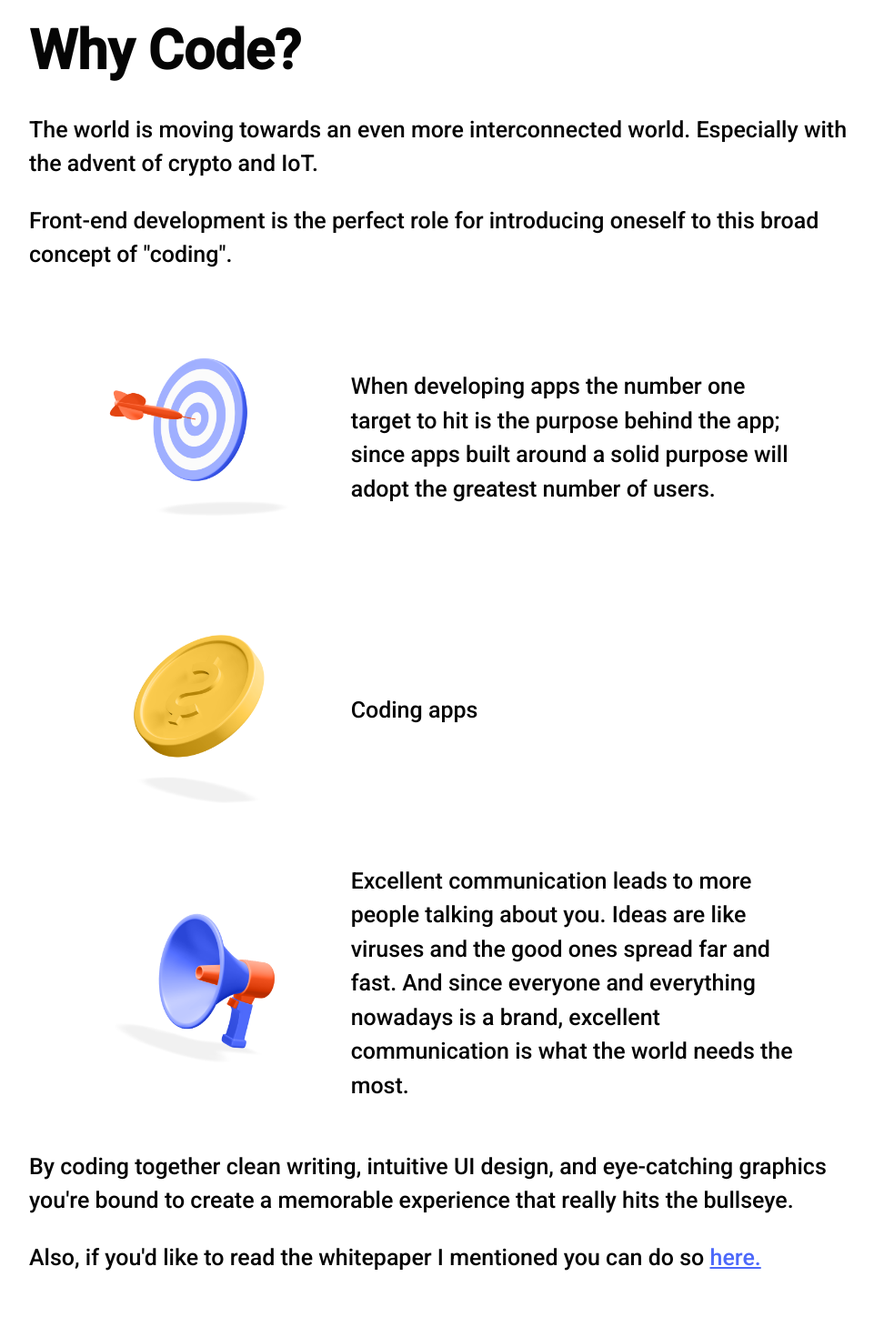
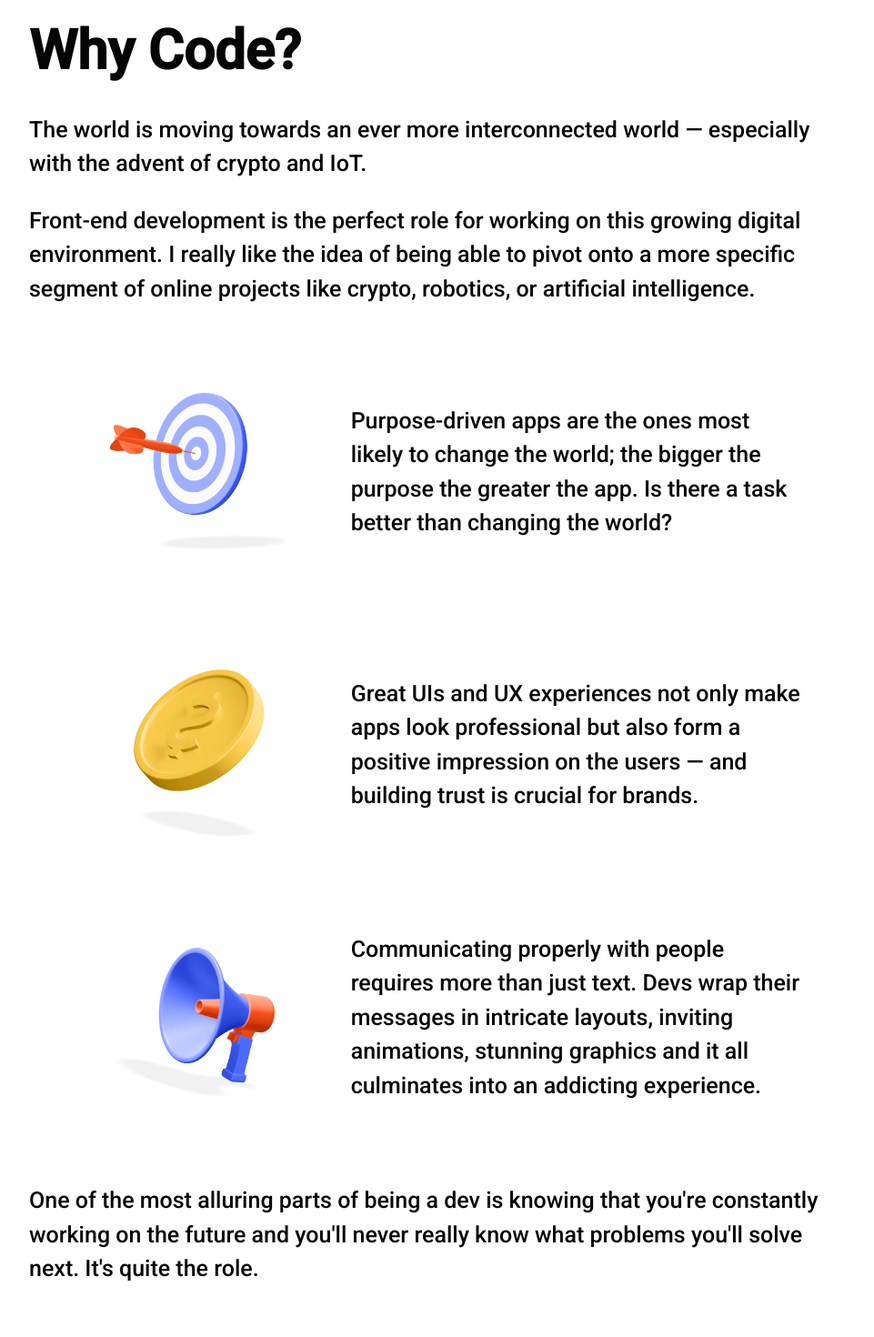
Before and after one commit to adis-tek/adis-tekesic-portfolio-site, a React (Create React App) app: page /about in a window 1280 px wide. Shown: the part 860-2330 px from the top of the page at 91% size, without its empty margins (158-1119 px from the left). Built offline with nearby package versions, Linux system fonts and the light colour scheme.

Commit message:
updated text

```diff
--- a/src/pages/About.js
+++ b/src/pages/About.js
@@ -16,20 +16,29 @@ function About() {
         <AboutContainer>
             <Type src={type} alt="type" />
             <Header>Why Code?</Header>
-            <Main>The world is moving towards an even more interconnected world. Especially with the advent of crypto and IoT.</Main>
-            <Main>Front-end development is the perfect role for introducing oneself to this broad concept of "coding".</Main>
+            <Main>The world is moving towards an ever more interconnected world — especially with the advent of crypto and IoT.</Main>
+            <Main>Front-end development is the perfect role for working on this growing digital environment. I really like the idea of being able to pivot onto a more specific
+                segment of online projects like crypto, robotics, or artificial intelligence.
+            </Main>
                 <IconSection>
                     <Paragraph>
                         <Icon src={dart} alt="dart and board" />
-                        <Text>When developing apps the number one target to hit is the purpose behind the app; since apps built around a solid purpose will adopt the greatest number of users.</Text>
+                        <Text>Purpose-driven apps are the ones most likely to change the world; the bigger the purpose the greater the app.
+                            Is there a task better than changing the world?
+                        </Text>
                     </Paragraph>
                     <Paragraph>
                         <Icon src={coin} alt="money" />
-                        <Text>Coding apps</Text>
+                        <Text>Great UIs and UX experiences not only make apps look professional but also
+                            form a positive impression on the users — and building trust is crucial for brands.
+                        </Text>
                     </Paragraph>
                     <Paragraph>
                         <Icon src={speaker} alt="conversation box" />
-                        <Text>Excellent communication leads to more people talking about you. Ideas are like viruses and the good ones spread far and fast. And since everyone and everything nowadays is a brand, excellent communication is what the world needs the most.</Text>
+                        <Text>Communicating properly with people requires more than just text. Devs wrap their
+                            messages in intricate layouts, inviting animations, stunning graphics and it all
+                            culminates into an addicting experience.
+                        </Text>
                     </Paragraph>
                 </IconSection>
                 <MobileIconSection>
@@ -40,8 +49,9 @@ function About() {
                     <Icon src={speaker} alt="conversation box" />
                     <Text>Excellent communication leads to more people talking about you. Ideas are like viruses and the good ones spread far and fast. And since everyone and everything nowadays is a brand, excellent communication is what the world needs the most.</Text>
                 </MobileIconSection>
-            <Main>By coding together clean writing, intuitive UI design, and eye-catching graphics you're bound to create a memorable experience that really hits the bullseye.</Main>
-            <Main>Also, if you'd like to read the whitepaper I mentioned you can do so <a href={wp}><Highlight>here.</Highlight></a></Main>
+            <Main>One of the most alluring parts of being a dev is knowing that you're constantly working
+                on the future and you'll never really know what problems you'll solve next. It's quite the role.
+            </Main>
         </AboutContainer>
         </motion.div>
     )
--- a/src/pages/Home.js
+++ b/src/pages/Home.js
@@ -18,7 +18,7 @@ function Home() {
             <TextContainer>
             <HeadingText>Hi, I'm Adis</HeadingText>
             <Text>
-            I'm a front-end developer and I've been developing web apps for over a year now.
+            I'm a front-end developer and I've been developing web apps for over a year.
             </Text>
             <RowLink>
                 <Link to="/contact"><RowButton>Contact Me</RowButton></Link>
```
